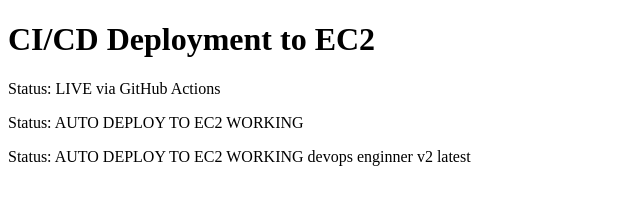
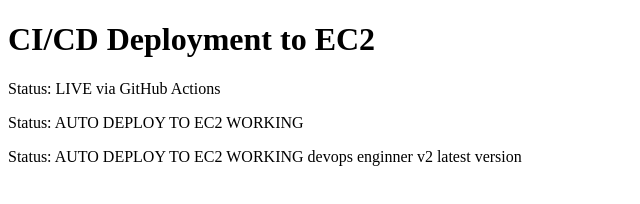
Before and after one commit to madhul91/github-actions-ec2-cicd, a plain HTML site: page index.html in a window 1280 px wide. Shown: the full height of the page, 0-640 px from the left. Drawn offline with Linux system fonts and the light colour scheme.

Commit message:
testing added

```diff
--- a/index.html
+++ b/index.html
@@ -9,7 +9,7 @@
   <p>Status: AUTO DEPLOY TO EC2 WORKING</p>
   <!-- ssh -i "first-keypair.pem" ec2-user@ec2-54-196-179-187.compute-1.amazonaws.com
     -->
-<p>Status: AUTO DEPLOY TO EC2 WORKING devops enginner v2 latest</p>
+<p>Status: AUTO DEPLOY TO EC2 WORKING devops enginner v2 latest version</p>
 
 
 
```
